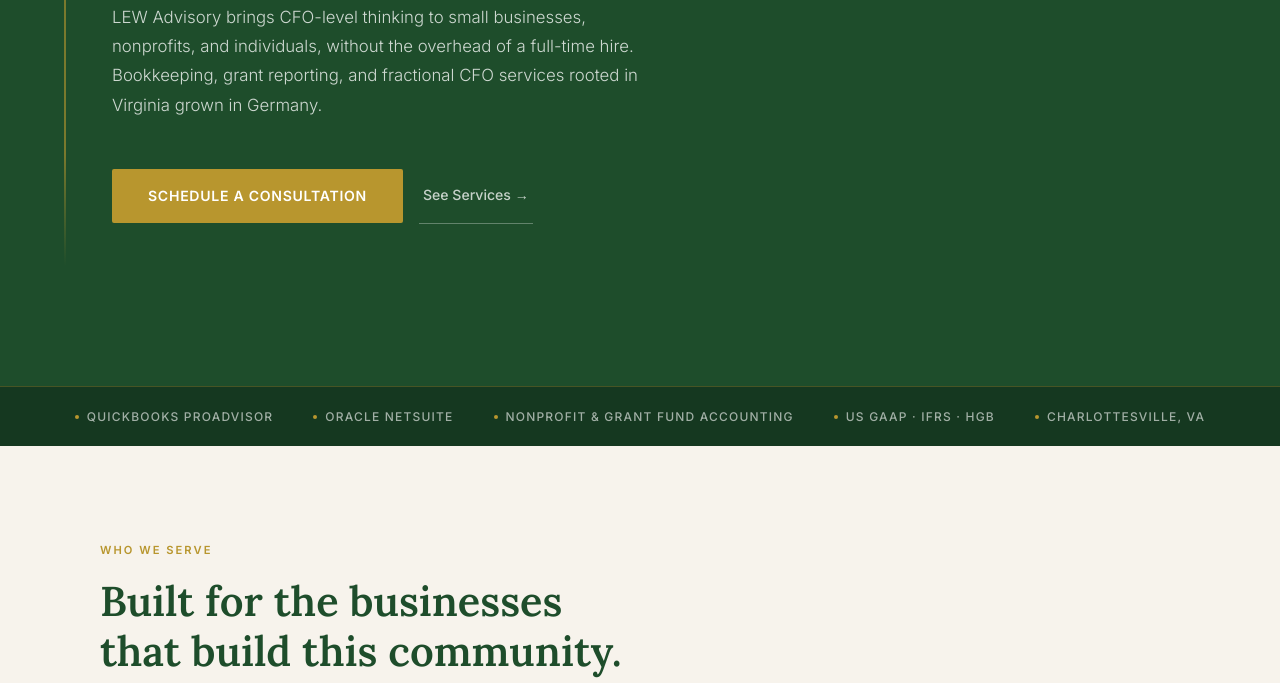
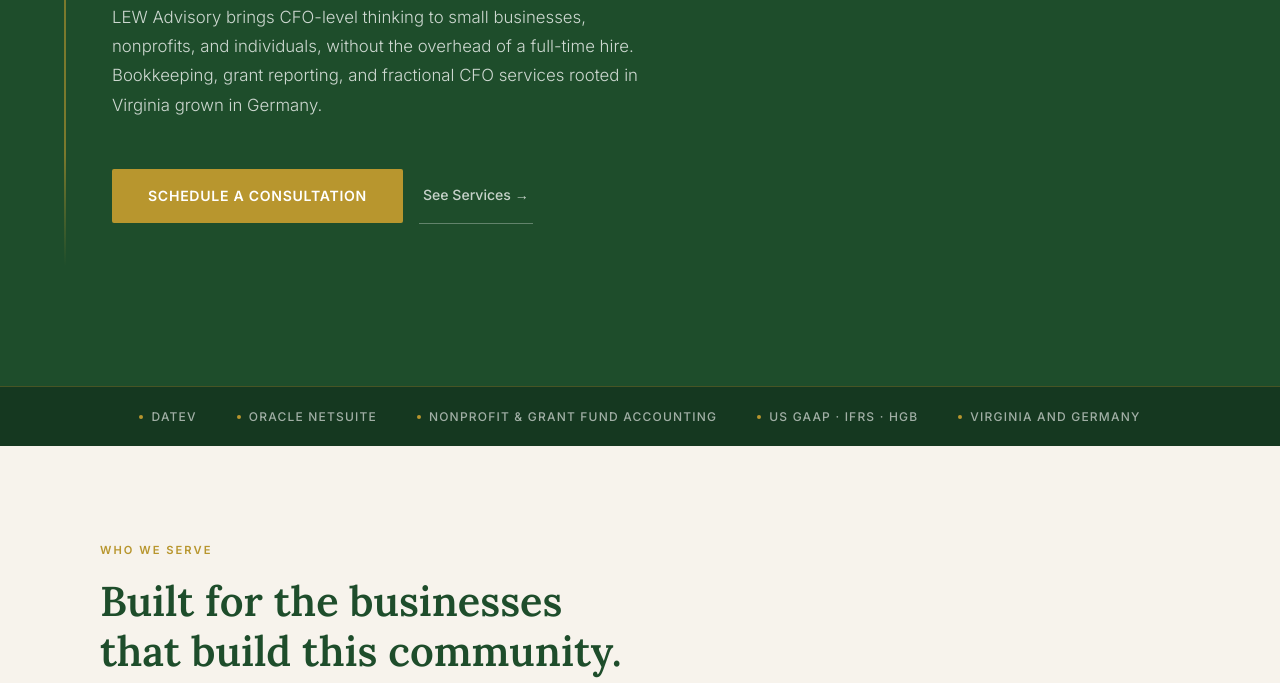
Before and after one commit to williamsundcompany-code/Lew-advisory-site, a plain HTML site: page index.html in a window 1280 px wide. Shown: the part 414-1097 px from the top of the page. Drawn offline with Linux system fonts and the light colour scheme; a script that the page names is missing.

Commit message:
Describe the change

```diff
--- a/index.html
+++ b/index.html
@@ -318,11 +318,11 @@
   </section>
 
   <div class="trust-bar">
-    <span class="trust-item">QuickBooks ProAdvisor</span>
+    <span class="trust-item">DATEV</span>
     <span class="trust-item">Oracle NetSuite</span>
     <span class="trust-item">Nonprofit &amp; Grant Fund Accounting</span>
     <span class="trust-item">US GAAP &middot; IFRS &middot; HGB</span>
-    <span class="trust-item">Charlottesville, VA</span>
+    <span class="trust-item">Virginia and Germany</span>
   </div>
 
   <section class="section section-alt" id="who-we-serve">
```
